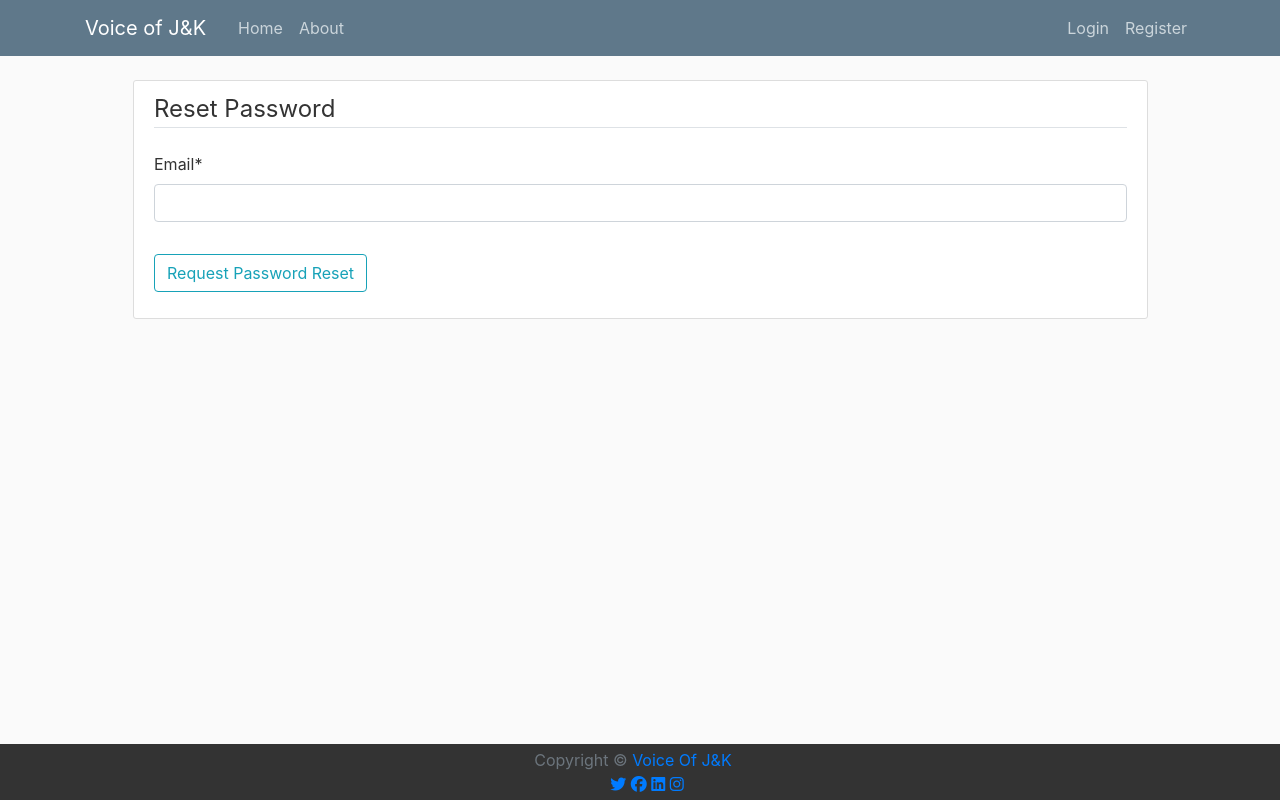
After one commit to khajuriasaket486/VOJK, a Django app: page /password-reset/ in a window 1280 px wide. The commit adds this page. Run offline with Django 3.2, Linux system fonts and the light colour scheme; some libraries are stand-ins or nearby versions.

Commit message:
completed password reset email

```diff
--- a/blog/static/blog/main.css
+++ b/blog/static/blog/main2.css
@@ -82,3 +82,7 @@ a.article-title:hover {
 .account-heading {
   font-size: 2.5rem;
 }
+
+.b-clr {
+  background-color: #333;
+}
--- a/djngo_project/urls.py
+++ b/djngo_project/urls.py
@@ -26,6 +26,12 @@ urlpatterns = [
     path('register/', user_views.register, name='register'),
     path('login/', auth_views.LoginView.as_view(template_name='users/login.html'), name='login'),
     path('logout/', auth_views.LogoutView.as_view(template_name='users/logout.html'), name='logout'),
+    path('password-reset/', auth_views.PasswordResetView.as_view(template_name='users/password_reset.html'), name='password_reset'),
+    path('password-reset/done/', auth_views.PasswordResetDoneView.as_view(template_name='users/password_reset_done.html'), name='password_reset_done'),
+    path('password-reset-confirm/<uidb64>/<token>/', auth_views.PasswordResetConfirmView.as_view(template_name='users/password_reset_Confirm.html'), name='password_reset_confirm'),
+    path('password-reset-complete/', auth_views.PasswordResetCompleteView.as_view(template_name='users/password_reset_complete.html'),
+         name='password_reset_complete'),
+
     path('profile/', user_views.profile, name='profile'),
 
 ]
--- a/templates/blog/base.html
+++ b/templates/blog/base.html
@@ -8,7 +8,8 @@
 
     <!-- Bootstrap CSS -->
     <link rel="stylesheet" href="https://stackpath.bootstrapcdn.com/bootstrap/4.5.2/css/bootstrap.min.css" integrity="sha384-JcKb8q3iqJ61gNV9KGb8thSsNjpSL0n8PARn9HuZOnIxN0hoP+VmmDGMN5t9UJ0Z" crossorigin="anonymous">
-    <link rel="stylesheet" type="text/css" href="{% static 'blog/main.css' %}">
+    <link rel="stylesheet" type="text/css" href="{% static 'blog/main2.css' %}">
+    <script src="https://kit.fontawesome.com/a076d05399.js"></script>
 
     {% if title %}
         <title>Voice Of J&K| {{ title }}</title>
@@ -46,12 +47,12 @@
         </nav>
     </header>
 
-    <main role="main" class="container">
+    <main role="main" class="container mb-5">
         <div class="row">
 
 
 
-            <div class="col-md-8">
+            <div class="col-md-11 ml-5" >
             {% if messages %}
                 {% for message in messages %}
                     <div class="alert-{{ message.tags }}">
@@ -61,6 +62,10 @@
             {% endif %}
                 {% block content %}{% endblock %}
             </div>
+
+
+
+
 
 
 
@@ -82,6 +87,29 @@
         </div>
     </main>
 
+    <footer id="main-footer" class="b-clr py-1 text-muted text-right text-white fixed-bottom">
+        <div class="col-md-7">
+            <span class="year"></span> Copyright &copy; <a href="{% url 'blog-home' %}"> Voice Of J&K</a>
+
+            <div class="social text-right mr-5">
+                  <a href="#">
+                      <i class="fab fa-twitter"></i>
+                  </a>
+
+                  <a href="#">
+                      <i class="fab fa-facebook"></i>
+                  </a>
+                  <a href="#">
+                      <i class="fab fa-linkedin"></i>
+                  </a>
+                  <a href="#">
+                      <i class="fab fa-instagram"></i>
+                  </a>
+              </div>
+         </div>
+
+    </footer>
+
     <!-- Optional JavaScript -->
     <!-- jQuery first, then Popper.js, then Bootstrap JS -->
     <script src="https://code.jquery.com/jquery-3.5.1.slim.min.js" integrity="sha384-DfXdz2htPH0lsSSs5nCTpuj/zy4C+OGpamoFVy38MVBnE+IbbVYUew+OrCXaRkfj" crossorigin="anonymous"></script>
--- a/templates/users/login.html
+++ b/templates/users/login.html
@@ -17,6 +17,9 @@
         <div class="border-top pt-3">
             <small class="text-muted">
                 Need an account? <a class="ml-2" href="{% url 'register' %}">Sign up</a>
+            </small>&nbsp;|
+            <small class="text-muted ml-2" >
+                    <a href="{% url 'password_reset' %}">Forgot Password?</a>
             </small>
         </div>
 
--- /dev/null
+++ b/templates/users/password_reset.html
@@ -0,0 +1,17 @@
+{% extends 'blog/base.html' %}
+{% load crispy_forms_tags %}
+{% block content %}
+    <div class="content-section">
+
+        <form method="POST">
+            {% csrf_token %}
+            <fieldset class="form-group">
+                <legend class="border-bottom mb-4"> Reset Password </legend>
+                {{ form|crispy }}
+            </fieldset>
+            <div class="form-group">
+                <button class="btn btn-outline-info" type="submit"> Request Password Reset</button>
+            </div>
+        </form>
+    </div>
+{% endblock content %}
```
Also changed, not shown: djngo_project/settings.py (+7 -0 lines), templates/users/password_reset_Confirm.html (added, +17 -0 lines), templates/users/password_reset_complete.html (added, +10 -0 lines), templates/users/password_reset_done.html (added, +9 -0 lines), db.sqlite3.
